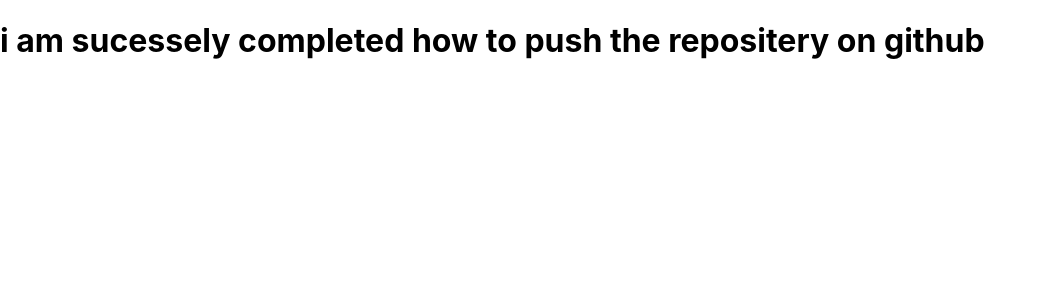
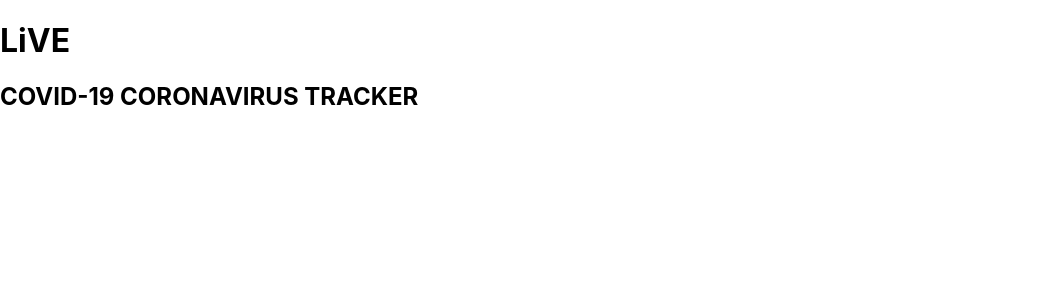
Before and after one commit to guriyakumari551/covid_livetraccerapp, a React (Create React App) app in the folder covidlivecatcher/: page / in a window 1280 px wide. Shown: the top 300 px of the page, without its empty margins (0-1046 px from the left). Built offline with nearby package versions, Linux system fonts and the light colour scheme.

Commit message:
thirdcommit

```diff
--- a/covidlivecatcher/src/App.js
+++ b/covidlivecatcher/src/App.js
@@ -1,10 +1,11 @@
 import React from 'react'
+import Covid from './components/Covid';
 
 const App = () => {
   return (
     <>
-     <h1>i am sucessely completed how to push the repositery on github</h1>
-    </>
+    <Covid/>
+     </>
   )
 }
 
--- /dev/null
+++ b/covidlivecatcher/src/components/Covid.js
@@ -0,0 +1,12 @@
+import React from 'react'
+
+const Covid = () => {
+    return (
+        <div>
+            <h1>LiVE</h1>
+            <h2>COVID-19 CORONAVIRUS TRACKER</h2>
+        </div>
+    )
+}
+
+export default Covid;
```
